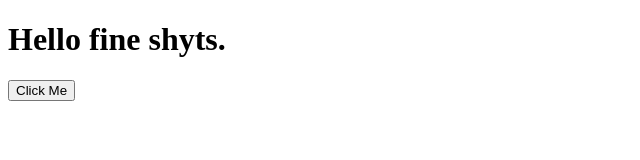
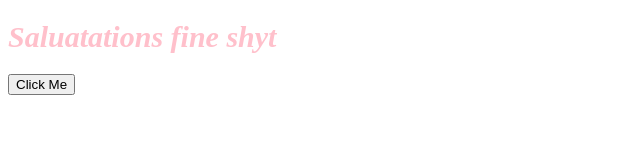
Before and after one commit to pandanbrandon/learningJSfrrr, a plain HTML site: page index.html in a window 1280 px wide. Shown: the whole page, without its empty margins (0-640 px from the left). Drawn offline with Linux system fonts and the light colour scheme.

Commit message:
dom manip

```diff
--- a/domManipulation.js
+++ b/domManipulation.js
@@ -6,3 +6,26 @@
 // This is how you use js to read, modify, and interact with web pages dynamically
 
 // keyword: DYNAMICALLY (oh yea)
+
+
+
+// selecting elements
+
+let title = document.getElementById("title");
+
+console.log(title); // outputs html, <h1 id="title">Hello fine shyts.</h1>
+
+
+// modify elements
+// with "textContent" property
+
+title.textContent = ("Saluatations fine shyt");
+
+// innerHTML
+title.innerHTML = "<i>Saluatations fine shyt</i>"; // Changes text and renders HTML
+
+
+// ----- Changing Styles -----
+
+title.style.color = "pink"; // Changes text color to blue
+title.style.fontSize = "30px"; // Changes font size to 30px
--- a/index.html
+++ b/index.html
@@ -6,5 +6,7 @@
 <body>
     <h1 id="title">Hello fine shyts.</h1>
     <button id="btn">Click Me</button>
+
+    <script src="domManipulation.js"></script>
 </body>
 </html>
```
